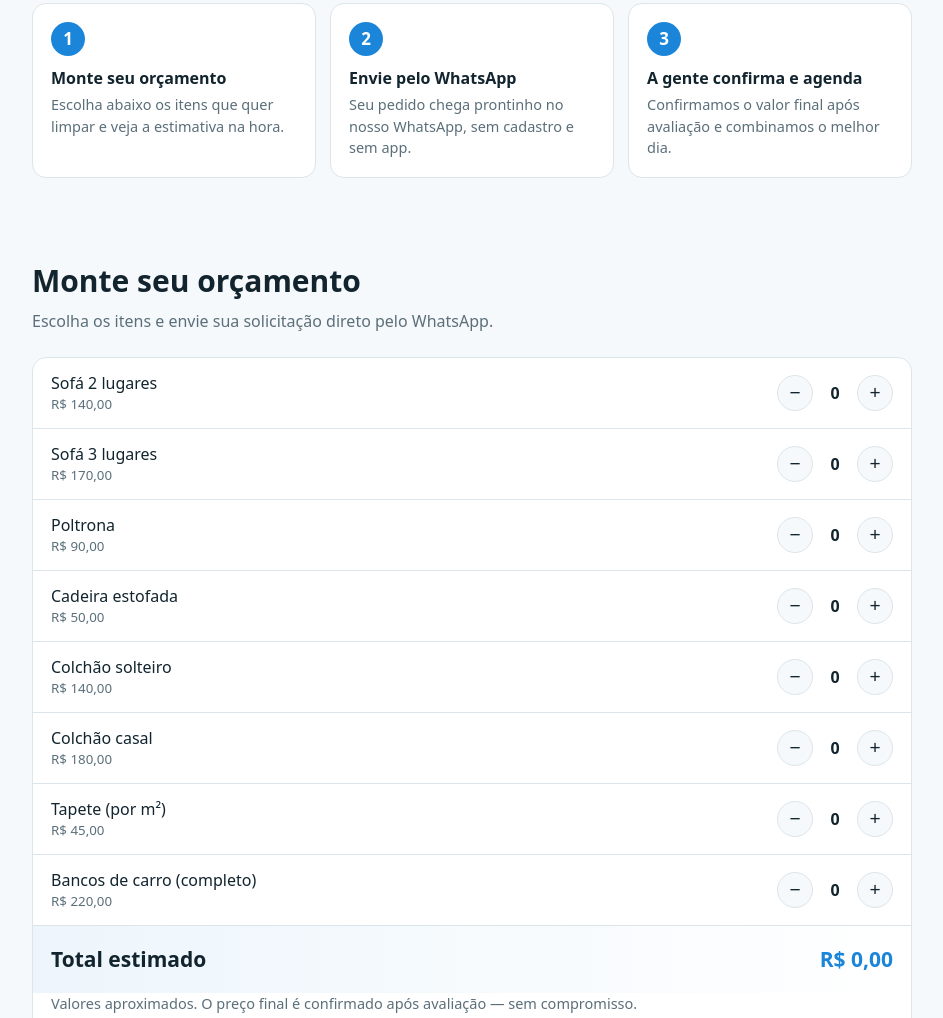
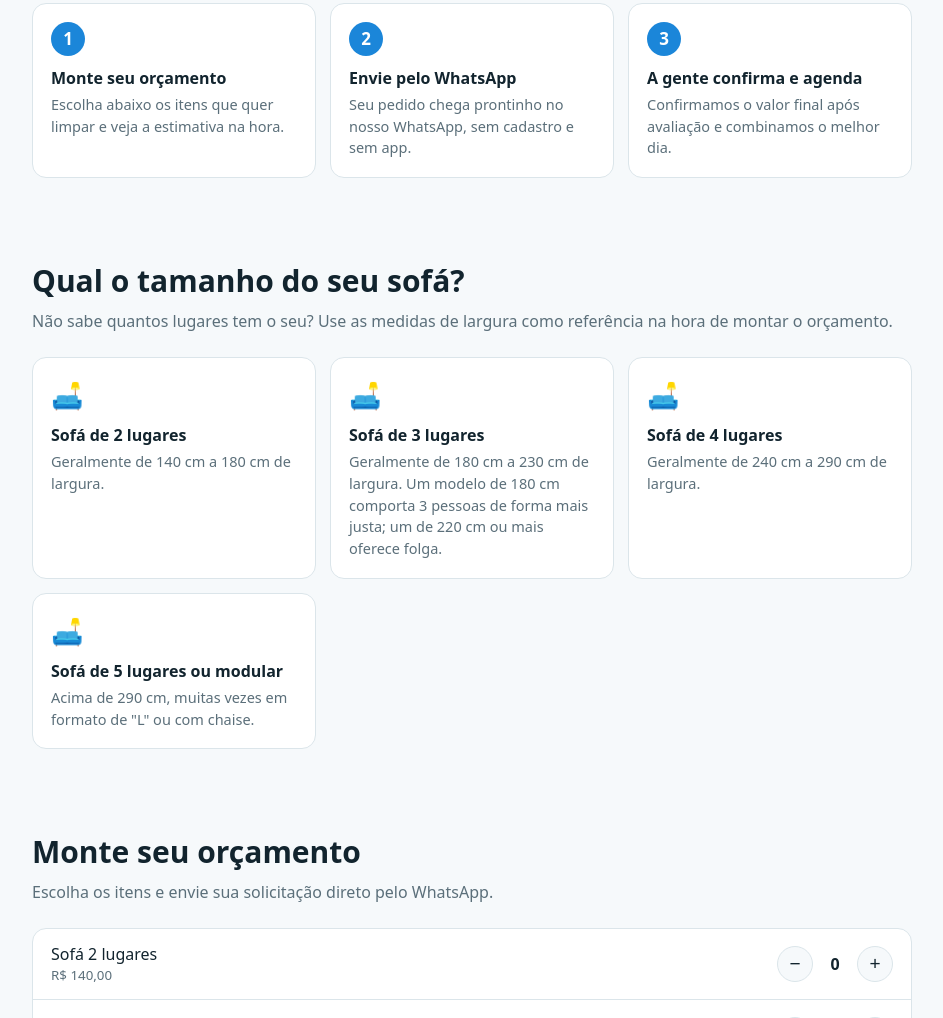
Before and after one commit to tavaresalimpm/salimestofados, a plain HTML site: page index.html in a window 1280 px wide. Shown: the part 1251-2269 px from the top of the page, without its empty margins (168-1111 px from the left). Drawn offline with Linux system fonts and the light colour scheme.

Commit message:
Update index.html

```diff
--- a/index.html
+++ b/index.html
@@ -156,6 +156,17 @@ footer b{color:#cfe3f5}
   </div>
 </section>
 
+<section id="tamanhos">
+  <h2>Qual o tamanho do seu sofá?</h2>
+  <p class="sub">Não sabe quantos lugares tem o seu? Use as medidas de largura como referência na hora de montar o orçamento.</p>
+  <div class="grid">
+    <div class="card"><span class="ico">🛋️</span><b>Sofá de 2 lugares</b><p>Geralmente de 140 cm a 180 cm de largura.</p></div>
+    <div class="card"><span class="ico">🛋️</span><b>Sofá de 3 lugares</b><p>Geralmente de 180 cm a 230 cm de largura. Um modelo de 180 cm comporta 3 pessoas de forma mais justa; um de 220 cm ou mais oferece folga.</p></div>
+    <div class="card"><span class="ico">🛋️</span><b>Sofá de 4 lugares</b><p>Geralmente de 240 cm a 290 cm de largura.</p></div>
+    <div class="card"><span class="ico">🛋️</span><b>Sofá de 5 lugares ou modular</b><p>Acima de 290 cm, muitas vezes em formato de "L" ou com chaise.</p></div>
+  </div>
+</section>
+
 <section id="orcamento">
   <h2>Monte seu orçamento</h2>
   <p class="sub">Escolha os itens e envie sua solicitação direto pelo WhatsApp.</p>
```
